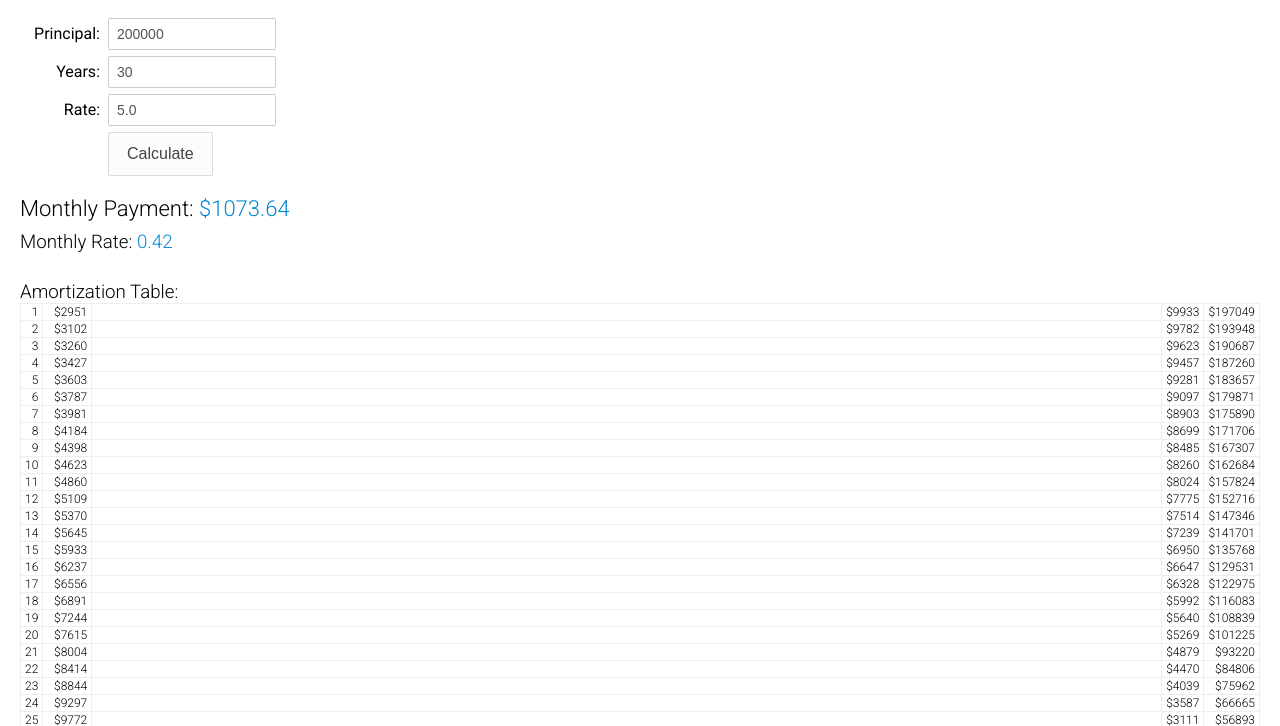
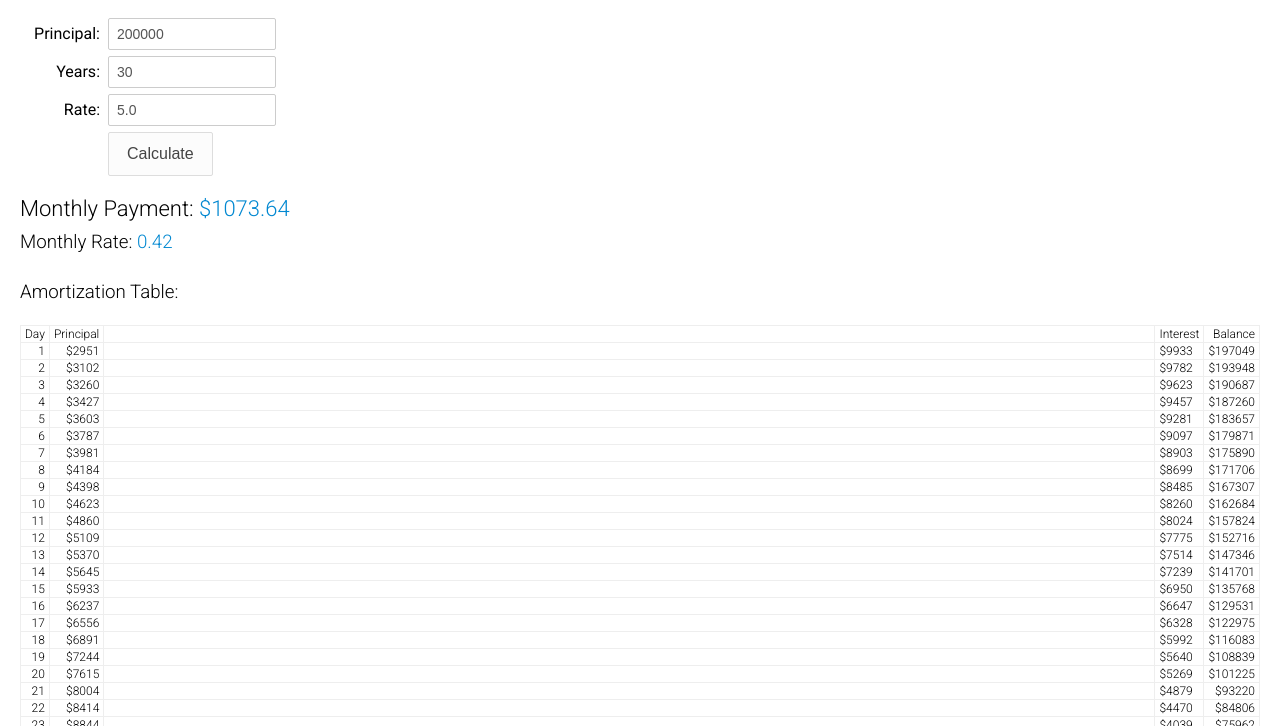
Before and after one commit to usman-tahir/es6-snippets, a website built with webpack: page es6-mortgage-calculator/index.html in a window 1280 px wide. Both pictures are taken after a click on the button "Calculate". Shown: the part 64-790 px from the top of the page. Built offline with nearby package versions, Linux system fonts and the light colour scheme.

Commit message:
added headings for the amortization table

```diff
--- a/es6-mortgage-calculator/index.html
+++ b/es6-mortgage-calculator/index.html
@@ -31,7 +31,7 @@
     </div>
     <h2>Monthly Payment: <span id="monthlyPayment" class="currency"></span></h2>
     <h3>Monthly Rate: <span id="monthlyRate"></span></h3>
-    <h3>Amortization Table: <table id="amortization"></table></h3>
+    <h3>Amortization Table:<br><br><table id="amortization"></table></h3>
 </div>
 <script src="build/main.bundle.js"></script>
 </body>
--- a/es6-mortgage-calculator/js/main.js
+++ b/es6-mortgage-calculator/js/main.js
@@ -38,7 +38,15 @@ document.getElementById('calcBtn').addEventListener('click', () => {
     let rate = document.getElementById("rate").value;
 
     let mortgage = new Mortgage(principal, years, rate);
-    let html = "";
+    let html = `
+        <tr>
+            <td>Day</td>
+            <td>Principal</td>
+            <td></td>
+            <td>Interest</td>
+            <td>Balance</td>
+        </tr>
+    `;
 
     document.getElementById("monthlyPayment").innerHTML = mortgage.monthlyPayment.toFixed(2);
     document.getElementById("monthlyRate").innerHTML = (rate / 12).toFixed(2);
```
